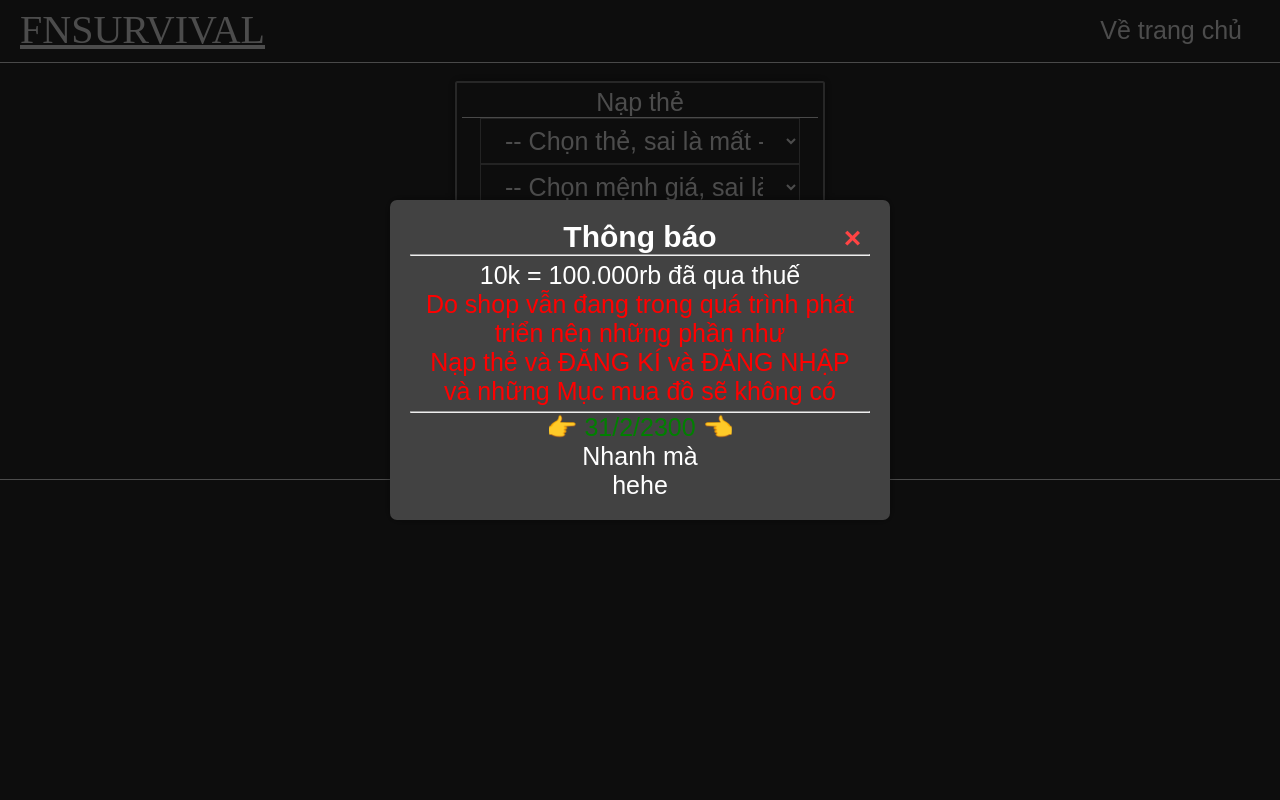
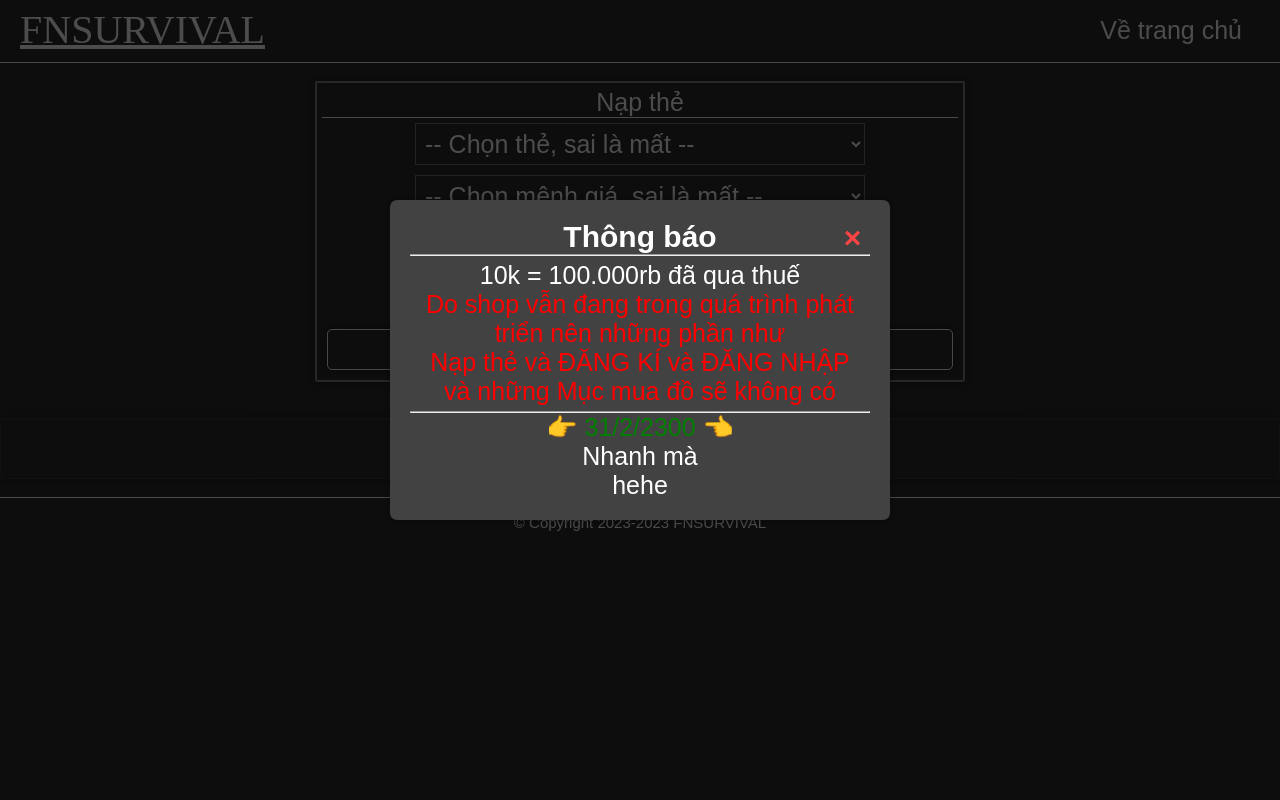
Before and after one commit to fnsurvival/fnsurvival.github.io, a PHP site: page /caythue/ in a window 1280 px wide. Run offline with PHP 8.4, Linux system fonts and the light colour scheme; some libraries are stand-ins or nearby versions; some web fonts are replaced.

Commit message:
Update style.css

```diff
--- a/caythue/css/style.css
+++ b/caythue/css/style.css
@@ -1,3 +1,4 @@
+@import url(/css/root/rt.css);
 * {
     margin: 0;
     padding: 0 auto;
@@ -35,42 +36,14 @@ body {
     -moz-border-radius: 7px;
     -ms-border-radius: 7px;
     -o-border-radius: 7px;
+    -webkit-transform: translate(-50%, -50%) scale(0);
+    -moz-transform: translate(-50%, -50%) scale(0);
+    -ms-transform: translate(-50%, -50%) scale(0);
+    -o-transform: translate(-50%, -50%) scale(0);
 }
 @media (max-width: 700px) {
     .tbpopup .tbcontent {
         width: 90%;
-    }
-    option, select {
-        background-color: rgb(45, 45, 45);
-        padding: 7px 20px 7px 20px !important;
-        outline: none;
-        font-size: 15px;
-        width: 97% !important;
-    }
-    .sumbit-od {
-        width: 97% !important;
-        height: 33px;
-        outline: none;
-        border: 1px solid rgb(167, 167, 167);
-        background-color: transparent;
-        font-size: 15px;
-        cursor: pointer;
-    }
-    input {
-        padding: 7px 20px 7px 20px !important;
-        width: 97% !important;
-        outline: none;
-        border: 1px solid rgb(167, 167, 167);
-        background-color: rgb(36, 36, 36);
-        font-size: 15px;
-    }
-    .container {
-        border: 1px solid rgb(167, 167, 167);
-        padding-inline: 5px;
-        margin: auto;
-        text-align: center;
-        width: 97% !important;
-        padding: 5px;
     }
 }
 .tbpopup .tbclose-btn {
@@ -98,131 +71,125 @@ body {
     transition: all 300ms ease-in-out;
     transform: translate(-50%, -50%) scale(1);
 }
-.tbbuttom {
-    background: #00cc00;
-    color: #fff
+/* START CONTENT */
+.container {
+    max-width: 650px;
+    margin: auto;
 }
-.container {
-    border: 1px solid rgb(167, 167, 167);
-    padding-inline: 5px;
+.card {
+    max-width: 650px;
+    padding: 5px;
+    display: flex;
+    justify-content: center;
+    flex-direction: column;
+}
+select {
+    width: max-content;
+    width: 100%;
+    max-width: 450px;
+    outline: none;
+    padding: 5px;
+    margin: auto;
+    background-color: transparent !important;
+}
+option {
+    max-width: 450px !important;
+    background-color: rgb(45, 45, 45);
+}
+input {
+    border-top: none;
+    margin: auto;
+    display: flex;
+    justify-content: center;
+    flex-direction: column;
+    gap: 5px;
+    width: max-content;
+    width: 100%;
+    max-width: 450px;
+    outline: none;
+    background-color: rgb(45, 45, 45);
+    padding: 5px;
+    border: 1px solid rgb(172, 172, 172);
+}
+.sumbit-od {
+    padding: 5px;
+    outline: none;
+    border: 1px solid whitesmoke;
+    border-radius: 5px;
+    background-color: transparent;
+    box-shadow: var(--boxshadow);
+    -webkit-border-radius: 5px;
+    -moz-border-radius: 5px;
+    -ms-border-radius: 5px;
+    -o-border-radius: 5px;
+}
+.shop_container {
+    border: 1px solid rgb(58, 58, 58);
+    max-width: 1600px;
+    margin: auto;
+    padding: 15px;
+    border-radius: 3.2px;
+    box-shadow: var(--boxshadow);
+    display: flex;
+    flex-wrap: wrap;
+    -webkit-border-radius: 3.2px;
+    -moz-border-radius: 3.2px;
+    -ms-border-radius: 3.2px;
+    -o-border-radius: 3.2px;
+}
+.view {
+    border: 1px solid rgb(65, 65, 65);
+    max-width: 380px;
+    width: 100%;
     margin: auto;
     text-align: center;
-    width: 370px;
-    height: 315px;
+    border-radius: 5px;
+    box-shadow: var(--boxshadow);
     padding: 5px;
+    margin-bottom: 10px;
+    height: 430px;
+    -webkit-border-radius: 5px;
+    -moz-border-radius: 5px;
+    -ms-border-radius: 5px;
+    -o-border-radius: 5px;
 }
-option, select {
-    background-color: rgb(45, 45, 45);
-    padding: 7px 20px 7px 20px !important;
-    outline: none;
-    font-size: 15px;
-    width: 320px;
+.head-title > p {
+    padding: 5px;
+    font-size: 20px !important;
+    height: 35px;
+    border-bottom: 1px solid whitesmoke;
 }
-input {
-    padding: 7px 20px 7px 20px !important;
-    width: 320px;
-    outline: none;
-    border: 1px solid rgb(167, 167, 167);
-    background-color: rgb(36, 36, 36);
-    font-size: 15px;
+.body-title > img {
+    padding-top: 8px;
+    height: 250px;
+    width: 100%;
+    max-width: 360px;
 }
-::placeholder {
-    color: white;
-}
-.sumbit-od {
-    width: 320px;
-    height: 33px;
-    outline: none;
-    border: 1px solid rgb(167, 167, 167);
-    background-color: transparent;
-    font-size: 15px;
-    cursor: pointer;
-}
-.vidtu {
-    position: absolute;
-    transform: translate(70%, 18.6989%);
-    top: 0;
-    overflow: hidden !important;
-    width: 500px;
-    height: 300px;
-    padding-inline: none !important;
-    text-align: center;
-    margin: auto;
-    -webkit-transform: translate(70%, 18.6989%);
-    -moz-transform: translate(70%, 18.6989%);
-    -ms-transform: translate(70%, 18.6989%);
-    -o-transform: translate(70%, 18.6989%);
-}
-.outline-content {
-    padding: 10px;
-    border: 1px solid rgb(94, 91, 91);
-    box-shadow: rgba(0, 0, 0, 0.4) 0px 0px 10px;
-    width: 1215px;
-    height: auto;
+.footer-title {
     margin: auto;
     text-align: center;
+    justify-content: center;
+    display: flex;
+    height: 100%;
+    max-height: 120px;
+    padding-top: 5px;
+    border-top: 1px solid white;
 }
-.team-descr {
-    padding: 10px;
+.footer-title > .price-title > .price-set {
+    font-size: 20px;
 }
-.content-box {
-    display: flex;
-    flex-wrap: wrap;
-    justify-content: center;
+.footer-title > .getinshop {
+    position: absolute;
+    align-self: last baseline;
+    border: 1px solid whitesmoke;
+    border-radius: 7px;
+    padding: 10px 0px 10px 0px;
+    box-shadow: var(--boxshadow);
+    -webkit-border-radius: 7px;
+    -moz-border-radius: 7px;
+    -ms-border-radius: 7px;
+    -o-border-radius: 7px;
 }
-.pad-oul {
-    padding: 5px;
-    width: 25%;
-    box-shadow: var(--boxshadow);
+.footer-title > .getinshop > a {
+    padding: 10px 50px 10px 50px;
 }
-.shop {
-    padding: 5px;
-    border: 1px solid rgb(167, 167, 167);
-    /* background-image: linear-gradient(#f57570, #1565c0); */
-    height: 360px;
-    position: relative;
-    display: block;
-    clear: both;
-    margin: auto;
-}
-.descr {
-    font-size: 25px;
-    padding: 5px;
-    text-decoration: none;
-}
-img {
-    margin: auto !important;
-    text-align: center !important;
-    padding: 10px;
-}
-.buy-in {
-    padding: 7px;
-    border: 1px solid whitesmoke;
-    text-decoration: none;
-}
-@media (max-width: 1200px) {
-    .content-box {
-        flex: none !important;
-    }
-    .outline-content {
-        display: block;
-        width: 99%;
-        margin: auto;
-        text-align: center;
-        flex: none !important;
-    }
-    .pad-oul {
-        padding: 7px;
-        width: 89%;
-        margin: auto;
-        flex: none !important;
-    }
-    .shop {
-        height: 330px;
-        flex: none !important;
-    }
-    img {
-        padding: 10px;
-        flex: none !important;
-    }
-}
```
